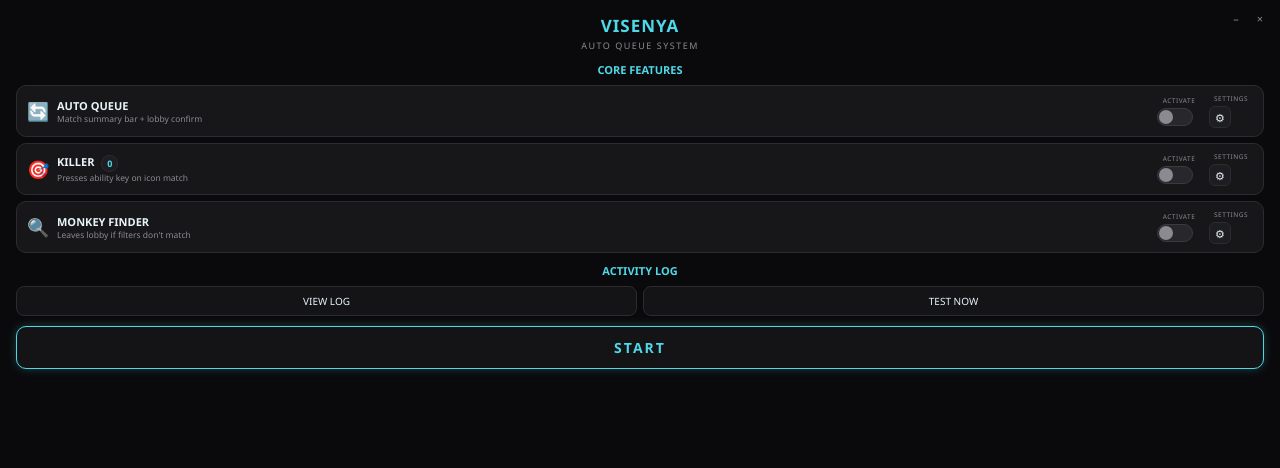
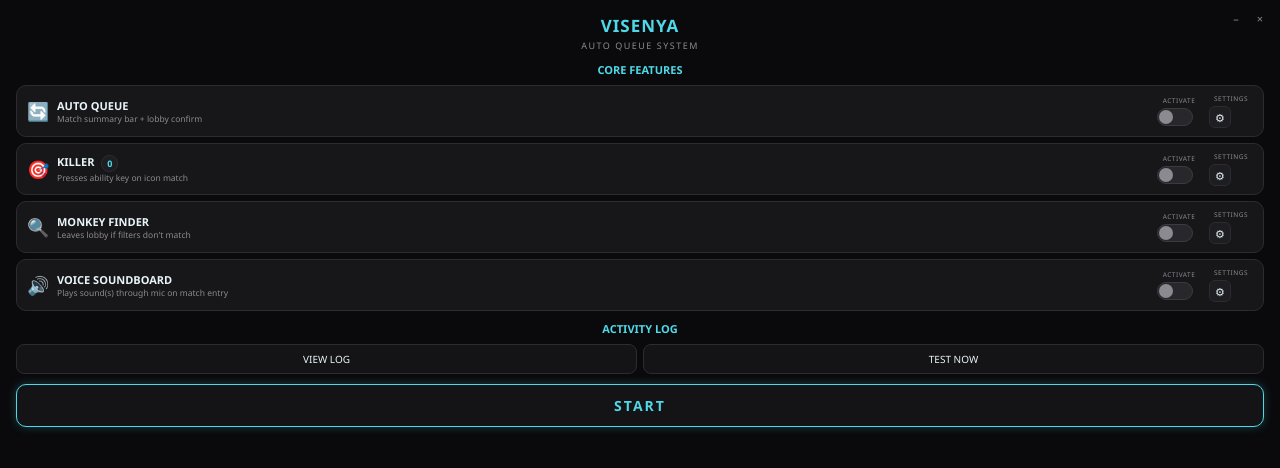
Before and after one commit to samichehade1-star/TOOLS, a plain HTML site: page SAMI Auto Queue/ui/dashboard.html in a window 1280 px wide. Drawn offline with Linux system fonts and the light colour scheme.

Commit message:
SAMI Auto Queue v1.3.0: automatic crash recovery, voice soundboard, streamer mode
- Voice soundboard: plays a configurable sound sequence (via Voicemod-style
  global hotkeys) when Monkey Finder decides to stay in a match, open-mic
  only (push-to-talk was attempted but every synthetic key-hold behaved
  like a brief tap regardless of technique, so it was dropped). Also fires
  a second, independent sequence a configurable delay after the Killer
  ability key is sent.
- Streamer Mode: an optional fully transparent, click-through, top-right
  HUD showing a live "Monkeys Killed" counter, deliberately visible to
  screen capture (unlike the main dashboard, which stays hidden from it).
- Automatic crash recovery: if the game process disappears after being
  seen running, the app now launches the user's game loader, clicks
  through its dialogs, waits for it to confirm readiness, and relaunches
  the game via Steam - fully unattended. Click delivery needed several
  real fixes to work reliably: elevation (the loader runs elevated, so
  synthetic clicks need to as well), explicit mouse coordinate mode, and
  retrying a click that doesn't visibly register instead of only retrying
  on a timeout.
- Fixed a false positive where the match-summary detector could fire
  Escape mid-match: a single fuzzy keyword match was occasionally tripped
  by ordinary gameplay HUD/kill-feed text, now requires two independent
  keywords from the real summary screen before acting.

```diff
--- a/SAMI Auto Queue/ui/dashboard.html
+++ b/SAMI Auto Queue/ui/dashboard.html
@@ -166,6 +166,22 @@
     </div>
   </div>
 
+  <div class="card">
+    <div class="icon">🔊</div>
+    <div class="info">
+      <div class="name">VOICE SOUNDBOARD</div>
+      <div class="desc">Plays sound(s) through mic on match entry</div>
+    </div>
+    <div class="ctrl">
+      <div class="ctrl-label">ACTIVATE</div>
+      <div class="toggle" id="tgVoice" onclick="toggleFeature('voice')"><div class="thumb"></div></div>
+    </div>
+    <div class="ctrl">
+      <div class="ctrl-label">SETTINGS</div>
+      <div class="gear" onclick="ahk.OpenVoiceboardSettings()">⚙</div>
+    </div>
+  </div>
+
   <div class="section-label" style="margin-bottom:0">ACTIVITY LOG</div>
   <div class="log-row">
     <div class="btn" onclick="ahk.OpenLogWindow()">VIEW LOG</div>
@@ -201,6 +217,7 @@ async function poll() {
     setToggle('tgQueue', s.queueOn);
     setToggle('tgKiller', s.killerOn);
     setToggle('tgMonkey', s.monkeyOn);
+    setToggle('tgVoice', s.voiceOn);
     document.getElementById('killerCount').textContent = s.killerCount;
     const startBtn = document.getElementById('startBtn');
     startBtn.textContent = s.running ? 'STOP' : 'START';
@@ -232,6 +249,7 @@ function toggleFeature(which) {
   if (which === 'queue') ahk.SetQueue(newVal);
   if (which === 'killer') ahk.SetKiller(newVal);
   if (which === 'monkey') ahk.SetMonkey(newVal);
+  if (which === 'voice') ahk.SetVoice(newVal);
   setToggle(el.id, newVal);
 }
 
```
Also changed, not shown: 2 other files.
